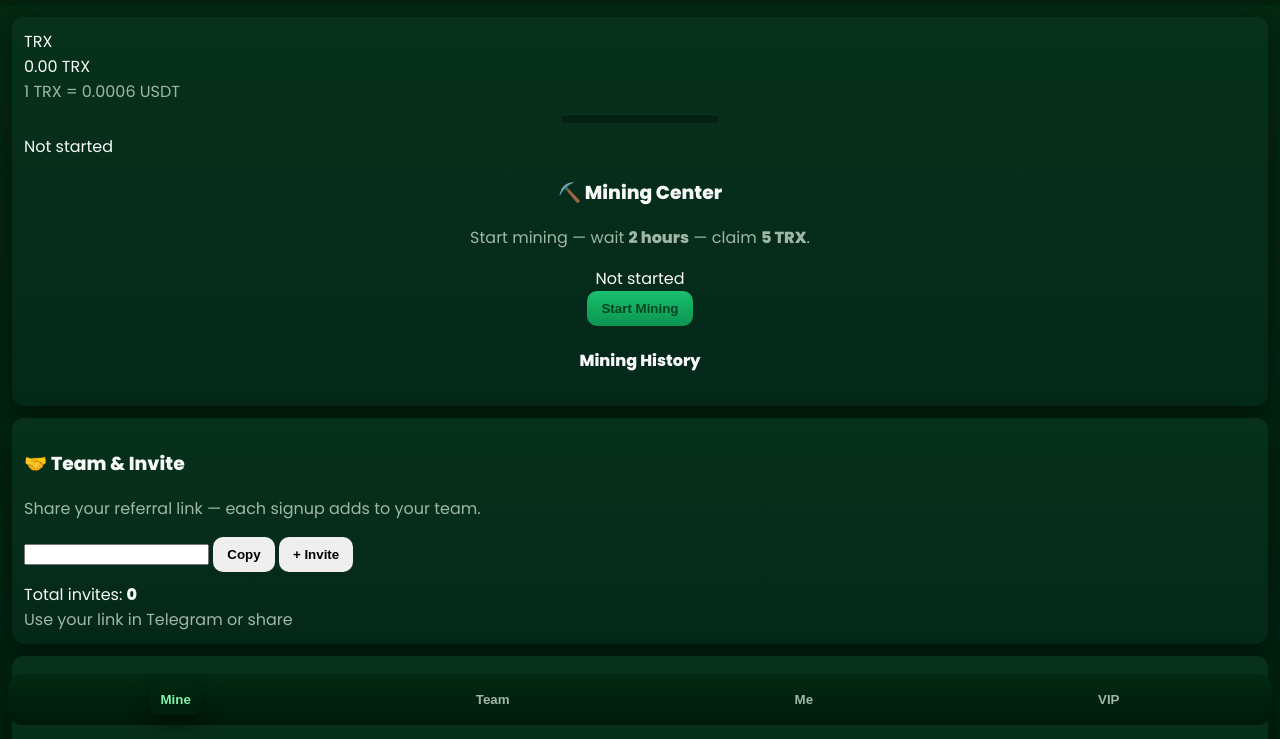
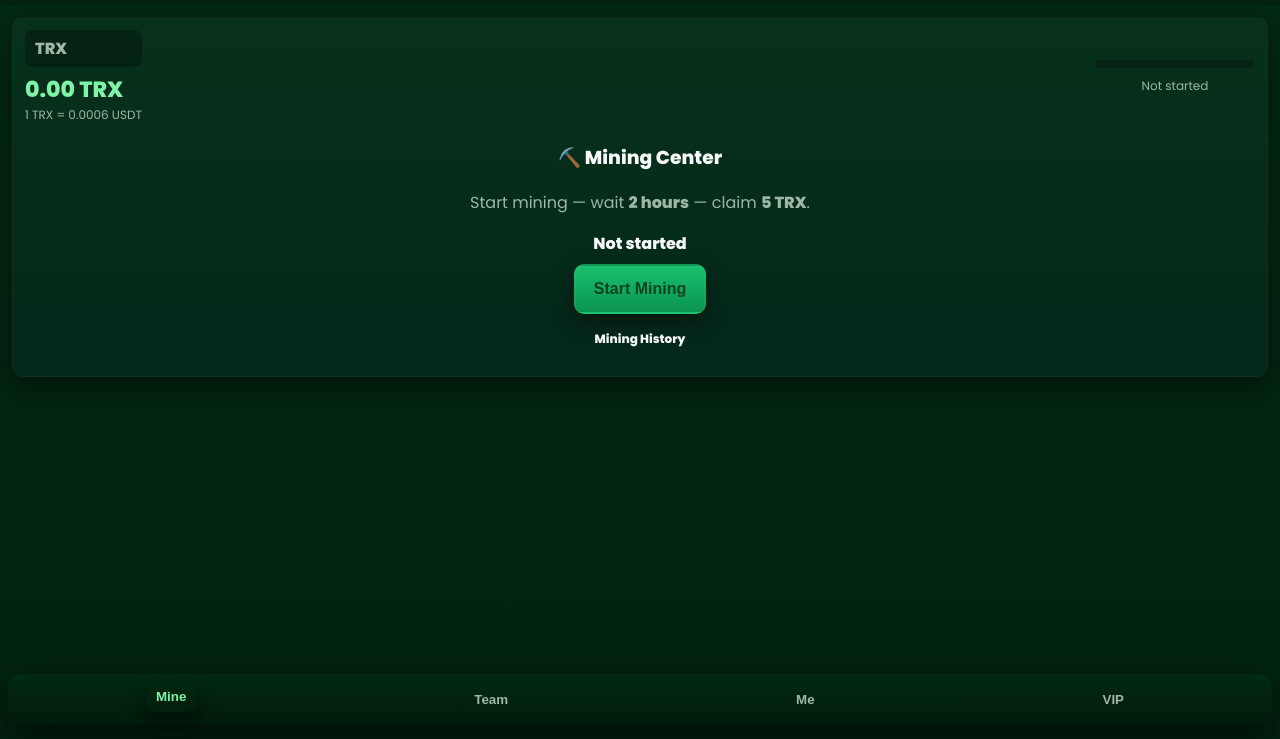
Before and after one commit to usdthub/oG, a plain HTML site: page index.html in a window 1280 px wide. Shown: the part 61-800 px from the top of the page. Drawn offline with Linux system fonts and the light colour scheme.

Commit message:
Update style.css

```diff
--- a/style.css
+++ b/style.css
@@ -4,34 +4,63 @@
   --muted:#9fb7a5;
   --accent:#7ff3a8;
   --white:#f6f9f8;
-  --font:"Poppins", system-ui, Arial;
+  --glass: rgba(255,255,255,0.03);
+  --font: "Poppins", system-ui, Arial;
 }
 *{box-sizing:border-box}
-html,body{height:100%;margin:0;font-family:var(--font);background:linear-gradient(180deg,var(--bg-dark),#00220f);color:var(--white)}
+html,body{height:100%;margin:0;font-family:var(--font);background:linear-gradient(180deg,var(--bg-dark),#00220f);color:var(--white);-webkit-font-smoothing:antialiased}
 .app{display:flex;flex-direction:column;height:100%}
 .topbar{display:flex;justify-content:space-between;align-items:center;padding:12px 14px;background:rgba(0,0,0,0.18);backdrop-filter:blur(6px)}
 .brand{display:flex;align-items:center;gap:10px}
 .logo-circle{width:42px;height:42px;border-radius:10px;background:linear-gradient(180deg,#075a2d,#0b8a51);display:flex;align-items:center;justify-content:center;font-weight:800;color:#e8fff1}
 .brand-text{font-weight:800;color:var(--accent)}
-.content{flex:1;overflow:auto;padding:12px;padding-bottom:96px}
-.card{background:linear-gradient(180deg,var(--card),#04281a);border-radius:12px;padding:12px;margin-bottom:12px;box-shadow:0 10px 30px rgba(0,0,0,0.5)}
+.profile{font-size:12px;color:var(--muted)}
+
+.content{flex:1;overflow:auto;padding:12px;padding-bottom:120px}
+.card{background:linear-gradient(180deg,var(--card),#04281a);border-radius:12px;padding:12px;margin-bottom:12px;box-shadow:0 10px 30px rgba(0,0,0,0.5);border:1px solid rgba(255,255,255,0.02)}
+.balance-row{display:flex;justify-content:space-between;gap:12px;align-items:center}
+.coin-label{background:rgba(0,0,0,0.28);padding:6px 10px;border-radius:8px;color:var(--muted);font-weight:700}
+.coin-amount{font-size:22px;font-weight:900;color:var(--accent);margin-top:6px}
+.small{font-size:12px}
+.muted{color:var(--muted)}
+
+.progress-bar{width:160px;height:10px;background:rgba(0,0,0,0.25);border-radius:999px;overflow:hidden;margin:0 auto;border:1px solid rgba(255,255,255,0.02);position:relative}
+#progressInner{width:0%;height:100%;background:linear-gradient(90deg,#1aff9b,#00c56a);transition:width .6s linear}
+.progress-timer{font-size:12px;color:var(--muted);margin-top:8px;text-align:center}
+
 .mine-card{text-align:center}
-.progress-bar{width:160px;height:10px;background:rgba(0,0,0,0.25);border-radius:999px;overflow:hidden;margin:10px auto;border:1px solid rgba(255,255,255,0.05)}
-#progressInner{width:0%;height:100%;background:linear-gradient(90deg,#1aff9b,#00c56a);transition:width .6s linear}
-.mine-animation{width:80px;height:80px;margin:10px auto;position:relative}
-.pickaxe,.ore{position:absolute;bottom:0;left:50%;transform:translateX(-50%)}
-.pickaxe{width:40px;height:40px;background:radial-gradient(circle,#19c06d,#0b9450);border-radius:50%;animation:mineAnim 1.2s infinite ease-in-out}
-.ore{width:18px;height:18px;background:#7ff3a8;border-radius:50%;bottom:10px;animation:orePulse 1.2s infinite ease-in-out}
-@keyframes mineAnim{0%,100%{transform:translate(-50%,0) rotate(-10deg)}50%{transform:translate(-50%,-12px) rotate(10deg)}}
-@keyframes orePulse{0%,100%{transform:scale(1)}50%{transform:scale(1.3)}}
-.bottom-nav{position:fixed;left:8px;right:8px;bottom:14px;background:linear-gradient(180deg,#022a12,#001a0a);padding:10px;border-radius:14px;display:flex;justify-content:space-around}
-.nav-btn{background:transparent;color:var(--muted);border:none;font-weight:700;padding:8px 10px;border-radius:8px}
-.nav-btn.active{color:var(--accent);box-shadow:0 8px 20px rgba(0,0,0,0.45)}
-.row{display:flex;gap:8px;align-items:center;margin-top:10px}
-.row input, .row select{flex:1;padding:10px;border-radius:8px;border:none;background:rgba(255,255,255,0.05);color:var(--white)}
-.btn{border:none;border-radius:10px;padding:10px 14px;font-weight:700;cursor:pointer}
-.btn-forest{background:linear-gradient(180deg,#19c06d,#0b9450);color:#042}
+.mine-status{font-weight:700;margin-bottom:8px}
+.btn{background:transparent;color:var(--white);border:none;padding:10px 14px;border-radius:10px;font-weight:800;cursor:pointer;box-shadow:0 8px 22px rgba(0,0,0,0.45);transition:transform .12s ease, box-shadow .12s ease}
+.btn:hover{transform:translateY(-3px)}
+.large{padding:14px 18px;font-size:16px}
+.btn-forest{background:linear-gradient(180deg,#19c06d,#0b9450);color:#042;border:2px solid rgba(255,255,255,0.03)}
+.btn-white{background:#eef8ef;color:#042}
+.white{background:#eef6ef;color:#042;font-weight:800}
 .btn-violet{background:linear-gradient(180deg,#9b6bff,#7e4bff);color:#fff}
 .btn-purple{background:linear-gradient(180deg,#b083ff,#8a5cff);color:#fff}
-.muted{color:var(--muted)}
+
+.me-grid{display:grid;grid-template-columns:1fr 1fr;gap:8px}
+.me-actions{display:flex;gap:8px;flex-wrap:wrap;margin-top:10px}
+
+.invite-row{display:flex;gap:8px}
+.invite-row input{flex:1;padding:10px;border-radius:8px;border:none;background:rgba(255,255,255,0.02);color:var(--white)}
+.small-card{padding:10px}
+
+.bottom-nav{position:fixed;left:8px;right:8px;bottom:14px;background:linear-gradient(180deg,#022a12,#001a0a);padding:10px;border-radius:14px;display:flex;justify-content:space-around;gap:12px;box-shadow:0 14px 40px rgba(0,0,0,0.6)}
+.nav-btn{background:transparent;color:var(--muted);border:none;font-weight:800;padding:8px 10px;cursor:pointer;border-radius:8px}
+.nav-btn.active{color:var(--accent);box-shadow:0 8px 20px rgba(0,0,0,0.45);transform:translateY(-3px)}
+
+.page{display:none;padding-bottom:90px}
+.page.active{display:block}
+
+/* form rows */
+.row{display:flex;gap:8px;align-items:center;margin-top:10px}
+.row input, .row select{flex:1;padding:10px;border-radius:8px;border:none;background:rgba(255,255,255,0.03);color:var(--white)}
+.right{justify-content:flex-end}
+
+/* smooth pickaxe addon */
+.mine-anim { display:flex; align-items:center; justify-content:center; margin-top:12px; pointer-events:none; height:92px; position:relative; transition:opacity .35s ease; opacity:0; }
+.mine-anim.anim-active { opacity:1; }
+.mine-anim .pickaxe { width:86px; height:86px; transform-origin:center bottom; will-change:transform, filter; filter: drop-shadow(0 8px 18px rgba(0,0,0,0.45)); animation: pick-bob 2.2s ease-in-out infinite; }
+@keyframes pick-bob { 0% { transform: translateY(0) rotate(-6deg) scale(1); } 25% { transform: translateY(-6px) rotate(0deg) scale(1.01); } 50% { transform: translateY(0) rotate(6deg) scale(1); } 75% { transform: translateY(-4px) rotate(0deg) scale(1.005); } 100% { transform: translateY(0) rotate(-6deg) scale(1); } }
 .hidden{display:none}
```
